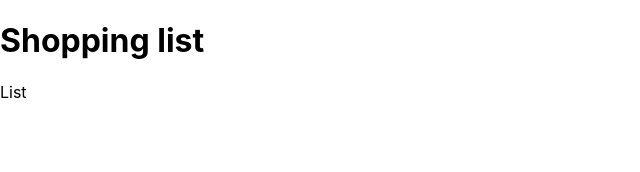
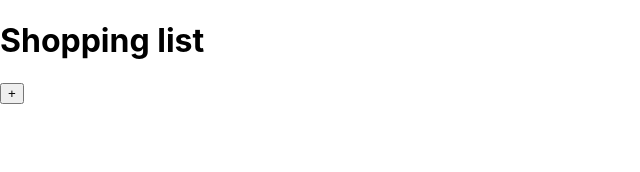
Before and after one commit to Dariuszb94/Shopping-list, a React (Create React App) app: page / in a window 1280 px wide. Shown: the top 172 px of the page, without its empty margins (0-640 px from the left). Built offline with nearby package versions, Linux system fonts and the light colour scheme.

Commit message:
add to list button

```diff
--- a/src/components/List.tsx
+++ b/src/components/List.tsx
@@ -1,5 +1,10 @@
 import React from 'react';
 
 export const List = () => {
-  return <div>List</div>;
+  return (
+    <>
+      <ul></ul>
+      <button>+</button>
+    </>
+  );
 };
```
